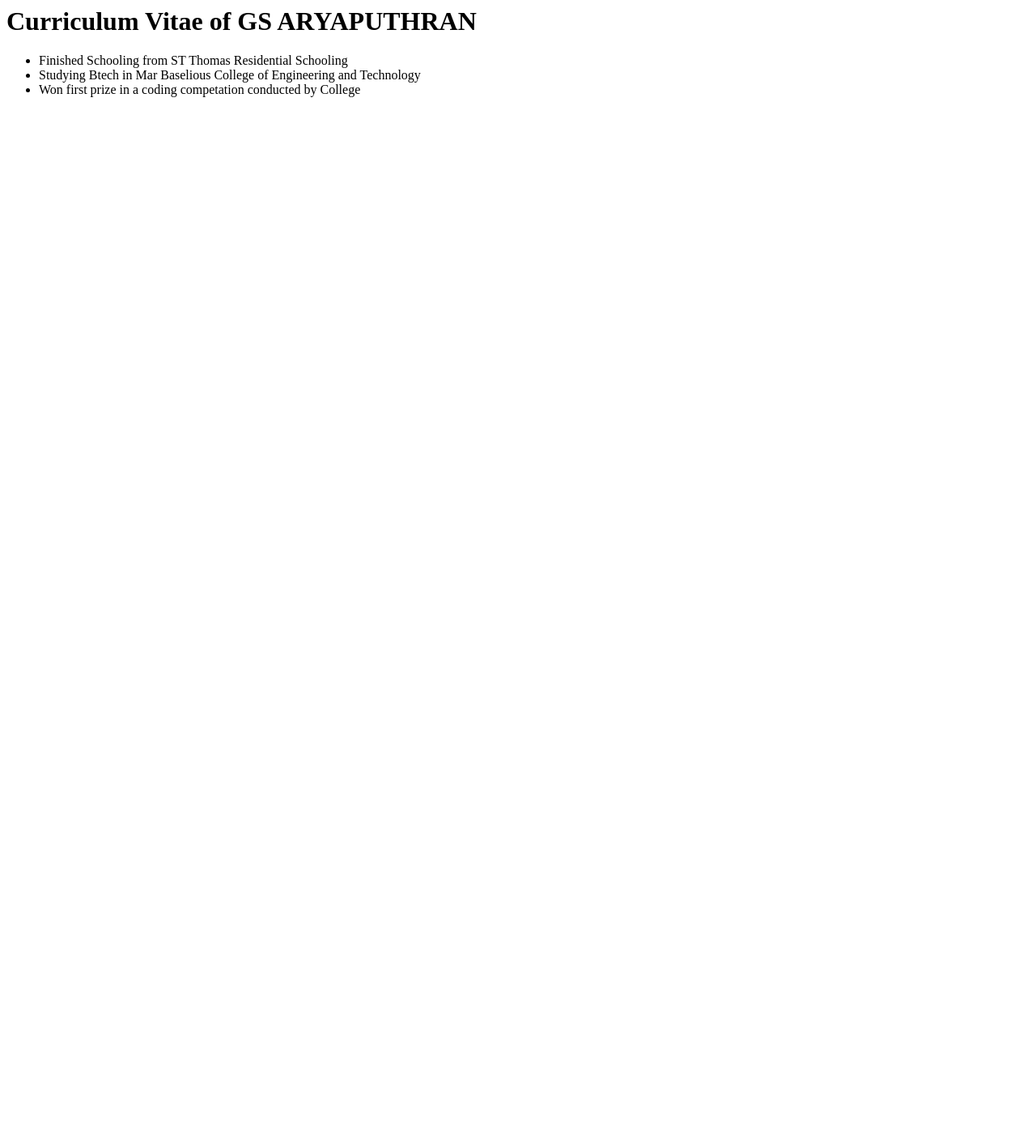
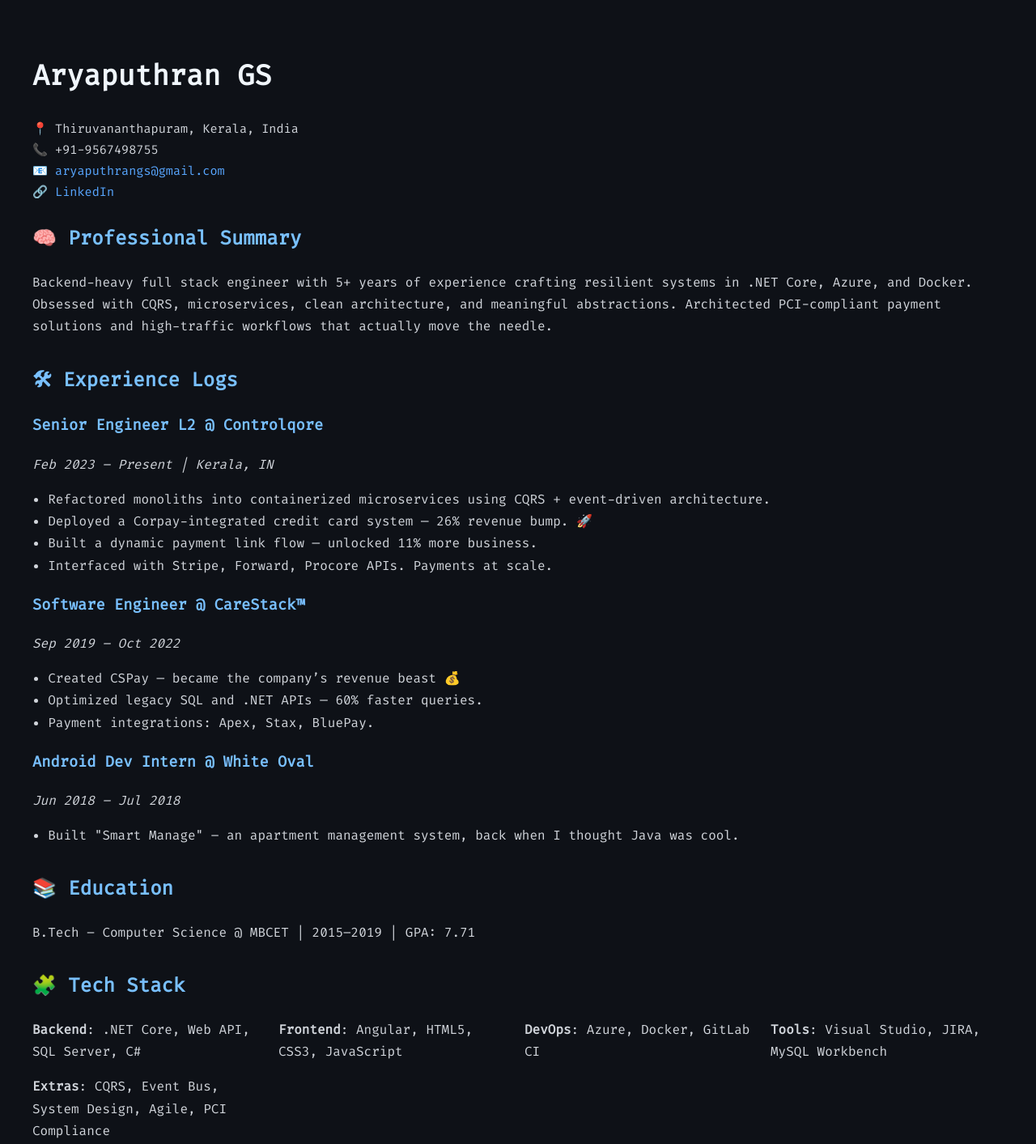
Before and after one commit to GSARYAPUTHRAN/CV, a plain HTML site: page cv.html in a window 1280 px wide. Shown: the top 1413 px of the page at 81% size. Before the commit the page ends 800 px from the top, so only its background shows below. Drawn offline with Linux system fonts and the light colour scheme.

Commit message:
aryaputhran-cv.html

```diff
--- a/cv.html
+++ b/cv.html
@@ -1,14 +1,133 @@
-<!DOCTYPE.html>
-<html>
+<!DOCTYPE html>
+<html lang="en">
 <head>
-<title>GS ARYAPUTHRAN</title>
+  <meta charset="UTF-8" />
+  <meta name="viewport" content="width=device-width, initial-scale=1.0" />
+  <title>Aryaputhran GS | Dev Resume</title>
+  <style>
+    body {
+      font-family: 'Fira Code', 'Segoe UI', Tahoma, Geneva, Verdana, sans-serif;
+      background-color: #0e1117;
+      color: #d1d5db;
+      padding: 2rem;
+      line-height: 1.7;
+    }
+    a {
+      color: #58a6ff;
+      text-decoration: none;
+    }
+    h1, h2, h3 {
+      color: #79c0ff;
+    }
+    section {
+      margin-bottom: 2rem;
+    }
+    .title {
+      font-size: 2.2rem;
+      font-weight: 700;
+      color: #f0f6fc;
+    }
+    .contact-info {
+      font-size: 0.95rem;
+      margin-bottom: 1.5rem;
+    }
+    ul {
+      padding-left: 1.2rem;
+    }
+    .skills-grid {
+      display: grid;
+      grid-template-columns: repeat(auto-fit, minmax(250px, 1fr));
+      gap: 1rem;
+      font-family: 'Fira Code', monospace;
+    }
+    body::after {
+      content: '// Powered by Aryaputhran :: Developer Mode';
+      display: block;
+      margin-top: 3rem;
+      font-size: 0.8rem;
+      color: #4b5563;
+      text-align: center;
+    }
+  </style>
+  <link href="https://fonts.googleapis.com/css2?family=Fira+Code&display=swap" rel="stylesheet">
 </head>
 <body>
-<h1>Curriculum Vitae of GS ARYAPUTHRAN</h1>
-<ul>
-<li>Finished Schooling from ST Thomas Residential Schooling
-<li>Studying Btech in Mar Baselious College of Engineering and Technology
-<li>Won first prize in a coding competation conducted by College
-</ul>
+  <h1 class="title">Aryaputhran GS</h1>
+  <p class="contact-info">
+    📍 Thiruvananthapuram, Kerala, India <br />
+    📞 +91-9567498755 <br />
+    📧 <a href="mailto:aryaputhrangs@gmail.com">aryaputhrangs@gmail.com</a><br />
+    🔗 <a href="https://www.linkedin.com/in/aryaputhran" target="_blank">LinkedIn</a>
+  </p>
+
+  <section>
+    <h2>🧠 Professional Summary</h2>
+    <p>
+      Backend-heavy full stack engineer with 5+ years of experience crafting resilient systems in .NET Core, Azure, and Docker. Obsessed with CQRS, microservices, clean architecture, and meaningful abstractions. Architected PCI-compliant payment solutions and high-traffic workflows that actually move the needle.
+    </p>
+  </section>
+
+  <section>
+    <h2>🛠 Experience Logs</h2>
+    <h3>Senior Engineer L2 @ Controlqore</h3>
+    <p><em>Feb 2023 – Present | Kerala, IN</em></p>
+    <ul>
+      <li>Refactored monoliths into containerized microservices using CQRS + event-driven architecture.</li>
+      <li>Deployed a Corpay-integrated credit card system — 26% revenue bump. 🚀</li>
+      <li>Built a dynamic payment link flow — unlocked 11% more business.</li>
+      <li>Interfaced with Stripe, Forward, Procore APIs. Payments at scale.</li>
+    </ul>
+
+    <h3>Software Engineer @ CareStack™</h3>
+    <p><em>Sep 2019 – Oct 2022</em></p>
+    <ul>
+      <li>Created CSPay — became the company’s revenue beast 💰</li>
+      <li>Optimized legacy SQL and .NET APIs — 60% faster queries.</li>
+      <li>Payment integrations: Apex, Stax, BluePay.</li>
+    </ul>
+
+    <h3>Android Dev Intern @ White Oval</h3>
+    <p><em>Jun 2018 – Jul 2018</em></p>
+    <ul>
+      <li>Built "Smart Manage" – an apartment management system, back when I thought Java was cool.</li>
+    </ul>
+  </section>
+
+  <section>
+    <h2>📚 Education</h2>
+    <p>B.Tech – Computer Science @ MBCET | 2015–2019 | GPA: 7.71</p>
+  </section>
+
+  <section>
+    <h2>🧩 Tech Stack</h2>
+    <div class="skills-grid">
+      <div><strong>Backend</strong>: .NET Core, Web API, SQL Server, C#</div>
+      <div><strong>Frontend</strong>: Angular, HTML5, CSS3, JavaScript</div>
+      <div><strong>DevOps</strong>: Azure, Docker, GitLab CI</div>
+      <div><strong>Tools</strong>: Visual Studio, JIRA, MySQL Workbench</div>
+      <div><strong>Extras</strong>: CQRS, Event Bus, System Design, Agile, PCI Compliance</div>
+    </div>
+  </section>
+
+  <section>
+    <h2>🏆 Achievements</h2>
+    <ul>
+      <li>Launched PCI-grade card processing system → +26% 💸</li>
+      <li>Enabled link-based payment acceptance → +11% MRR</li>
+      <li>Built and scaled CSPay from scratch → #1 product at CareStack</li>
+      <li>Cut SQL latency in half by query refactoring</li>
+      <li>Won CSI Coding Competition (1st Place 🥇)</li>
+    </ul>
+  </section>
+
+  <section>
+    <h2>🎮 Side Quests</h2>
+    <p>Motorbiking, FPS gaming, photography, code tinkering</p>
+  </section>
+
+  <section>
+    <h2>🌐 Languages</h2>
+    <p>English, Hindi, Malayalam</p>
+  </section>
 </body>
 </html>
```
